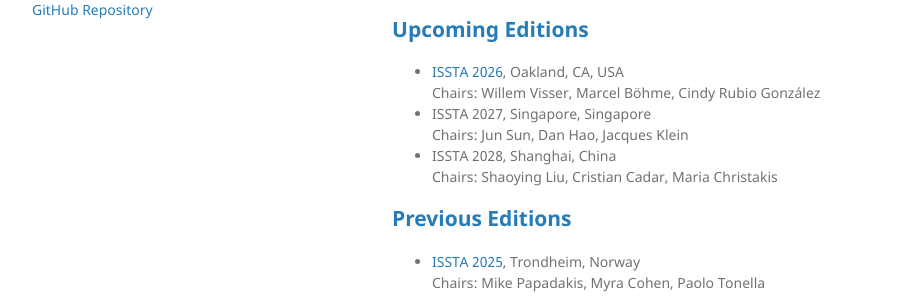
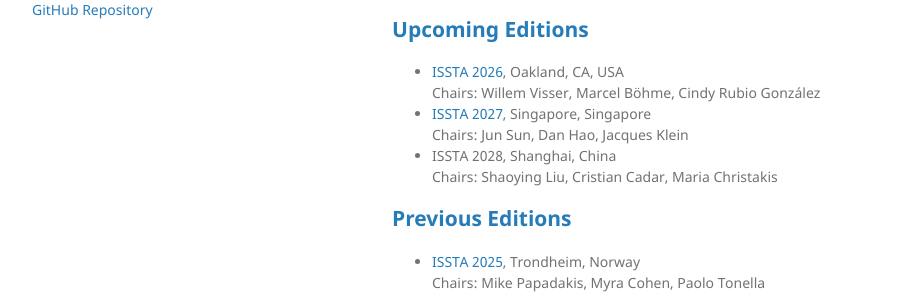
Before and after one commit to issta-conferences/issta-conferences.github.io, a Jekyll site: the page built from index.md, in a window 1280 px wide and 900 px high. Shown: the part 277-573 px from the top of the window, without its empty margins (178-1095 px from the left). Built offline with Jekyll 4.4.1, drawn with Linux system fonts in a browser that asks for light colours; our own code applies the rules of GitHub Pages for plain Markdown files; part of the change alters nothing that is shown.

```diff
--- a/index.md
+++ b/index.md
@@ -10,7 +10,7 @@ The ACM SIGSOFT International Symposium on Software Testing and Analysis (ISSTA)
 ## <a name="upcoming">Upcoming Editions</a>
 * [ISSTA 2026](https://conf.researchr.org/home/issta-2026), Oakland, CA, USA <br/>
     Chairs: Willem Visser, Marcel Böhme, Cindy Rubio González
-* ISSTA 2027, Singapore, Singapore <br/>
+* [ISSTA 2027](https://conf.researchr.org/home/issta-2027), Singapore, Singapore <br/>
     Chairs: Jun Sun, Dan Hao, Jacques Klein
 * ISSTA 2028, Shanghai, China <br/>
     Chairs: Shaoying Liu, Cristian Cadar, Maria Christakis
```
